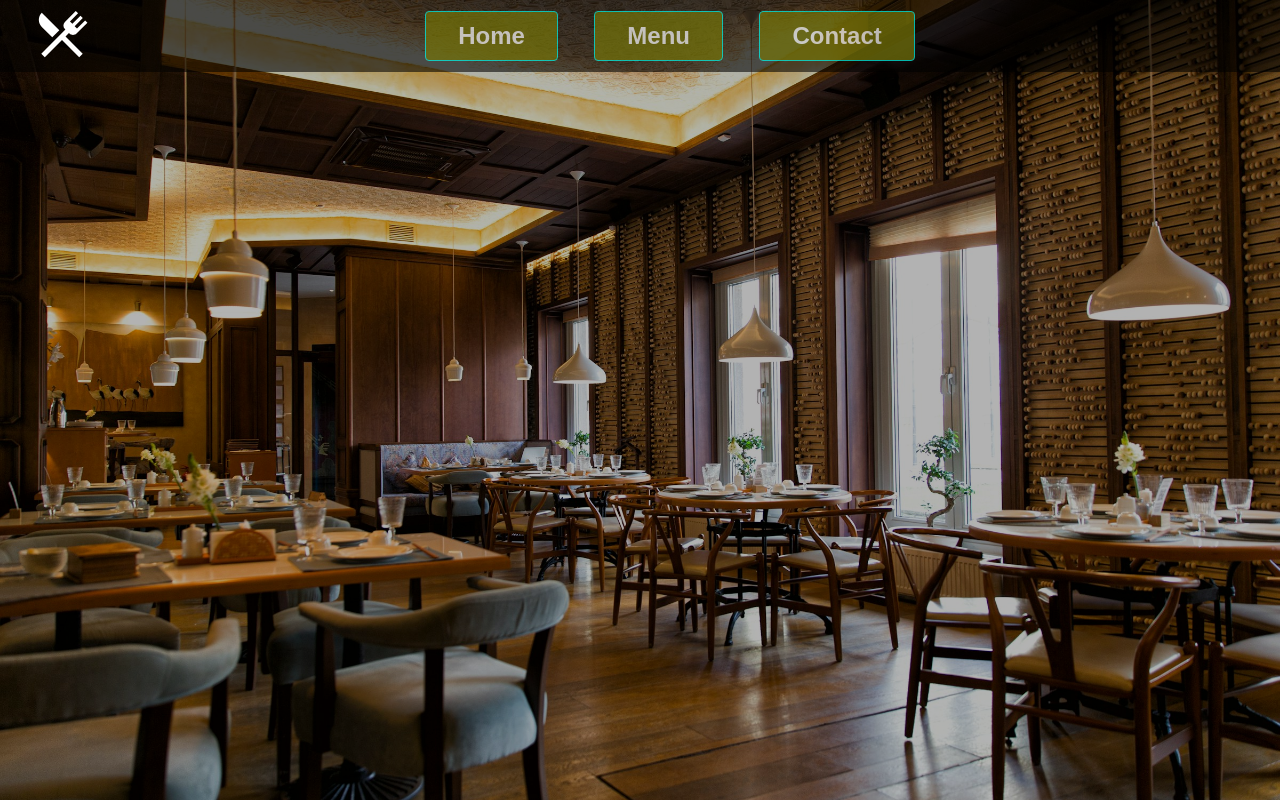
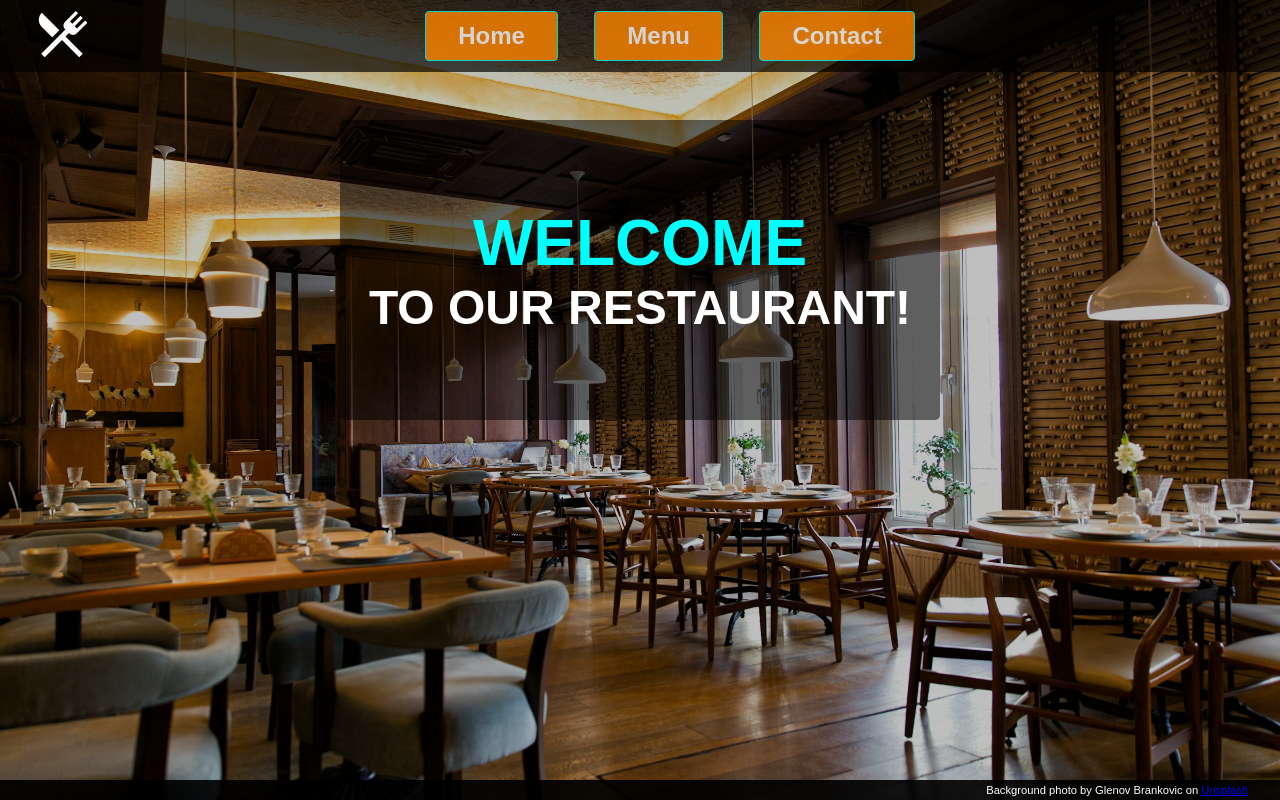
Before and after one commit to dere-12/Restaurant-Page, a website built with webpack: page src/template.html in a window 1280 px wide. Built offline with nearby package versions, Linux system fonts and the light colour scheme.

Commit message:
Add home module and style it and update index module to load home content

```diff
--- /dev/null
+++ b/src/home.css
@@ -0,0 +1,47 @@
+* {
+  margin: 0;
+  box-sizing: border-box;
+}
+
+#content {
+  display: flex;
+  flex-direction: column;
+  justify-content: space-between;
+  align-items: center;
+}
+
+h1 {
+  color: #fff;
+}
+
+h1::before {
+  content: "WELCOME";
+  color: aqua;
+  display: flex;
+  justify-content: center;
+  font-size: 4rem;
+}
+
+.title-container {
+  width: 600px;
+  height: 300px;
+  font-size: 1.5rem;
+  display: flex;
+  align-items: center;
+  justify-content: center;
+  background-color: rgba(0, 0, 0, 0.5);
+  margin-top: 3rem;
+  border-radius: 5px;
+}
+
+footer {
+  width: 100%;
+  background-color: rgba(0, 0, 0, 0.9);
+}
+
+footer p {
+  color: #fff;
+  font-size: 0.7rem;
+  float: right;
+  padding: 4px 2rem;
+}
--- /dev/null
+++ b/src/home.js
@@ -0,0 +1,25 @@
+import "./home.css";
+
+function loadHome() {
+  const content = document.querySelector("#content");
+  const titleDiv = document.createElement("div");
+  const h1 = document.createElement("h1");
+  const footer = document.createElement("footer");
+  const p = document.createElement("p");
+  const a = document.createElement("a");
+
+  titleDiv.className = "title-container";
+  h1.textContent = " TO OUR RESTAURANT!";
+  titleDiv.appendChild(h1);
+  content.appendChild(titleDiv);
+
+  a.href =
+    "https://unsplash.com/photos/a-room-with-tables-and-chairs-e4B5AvA7Jqo";
+  a.textContent = "Unsplash";
+  p.textContent = "Background photo by Glenov Brankovic on ";
+  p.appendChild(a);
+  footer.appendChild(p);
+  content.appendChild(footer);
+}
+
+export default loadHome;
--- a/src/index.js
+++ b/src/index.js
@@ -1,3 +1,5 @@
 import "./styles.css";
+import loadHome from "./home";
 
 console.log("Webpack is Working!");
+loadHome();
--- a/src/styles.css
+++ b/src/styles.css
@@ -14,7 +14,7 @@ body {
 #main {
   width: 100%;
   height: 100%;
-  background-color: rgba(0, 0, 0, 0.3);
+  background-color: rgba(0, 0, 0, 0.25);
 }
 
 .logo img {
@@ -27,7 +27,7 @@ body {
 header {
   display: flex;
   align-items: center;
-  background-color: rgba(0, 0, 0, 0.582);
+  background-color: rgba(0, 0, 0, 0.682);
 }
 
 nav {
@@ -40,13 +40,13 @@ nav button {
   font-size: 1.5rem;
   font-weight: bold;
   font-family: inherit;
-  background-color: rgb(117, 117, 9);
+  background-color: #ff8500;
   color: #fff;
   border: none;
   outline: none;
   border-radius: 4px;
   border: 0.025rem solid rgb(0, 255, 242);
-  opacity: 0.7;
+  opacity: 0.8;
 }
 
 nav button:hover {
@@ -56,5 +56,5 @@ nav button:hover {
 
 #content {
   height: calc(100% - 72px);
-  margin: 0 auto;
+  width: 100%;
 }
```
